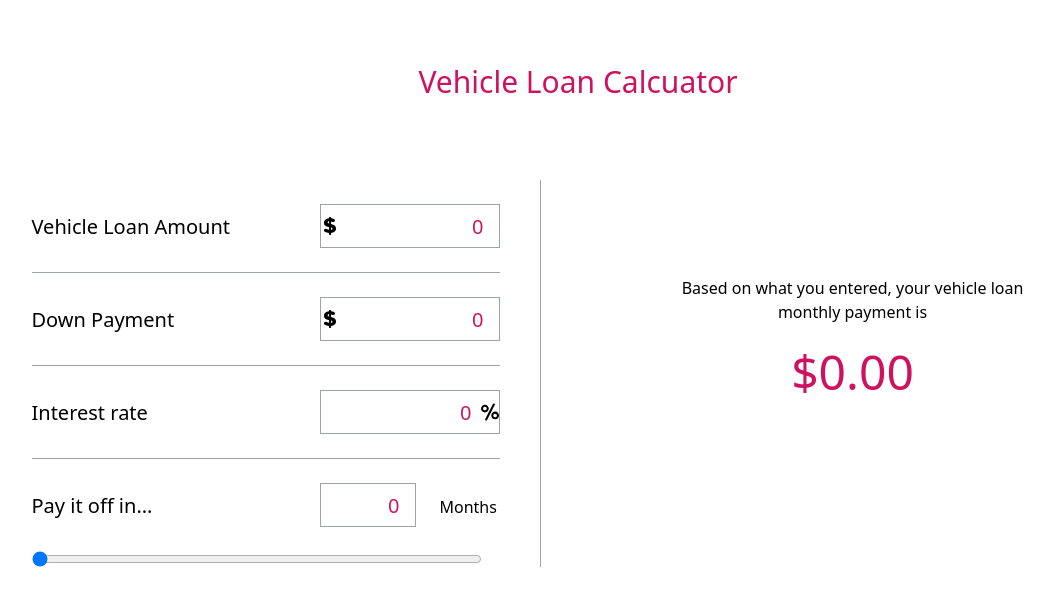
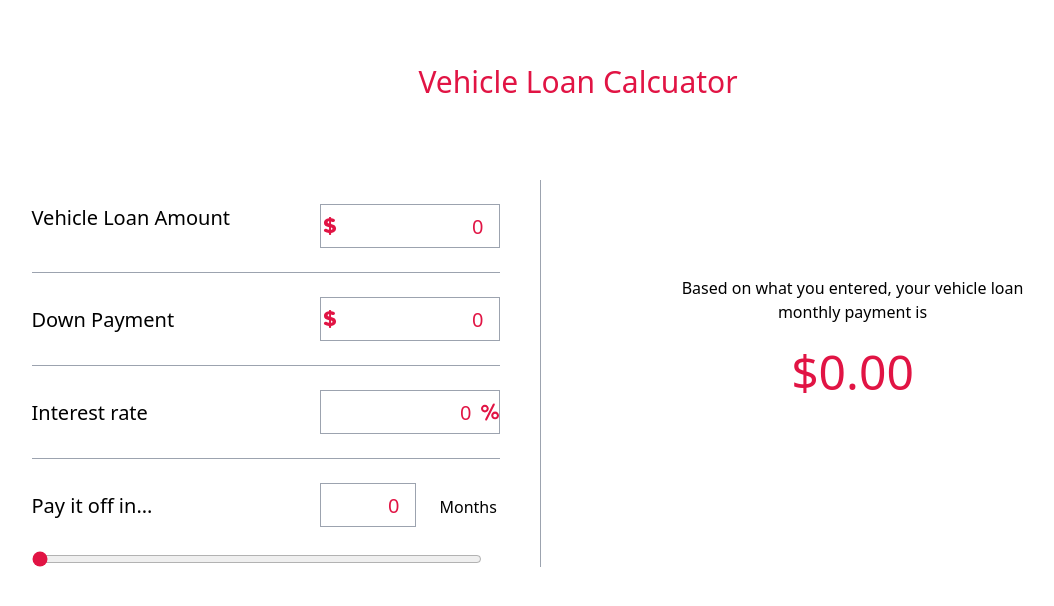
Before and after one commit to himanibabariya/Vehicle-Loan-Calculator, a React (Vite) app: page / in a window 1280 px wide. Shown: the top 606 px of the page, without its empty margins (62-1116 px from the left). Built offline with nearby package versions, Linux system fonts and the light colour scheme.

Commit message:
Style Updated

```diff
--- a/src/App.css
+++ b/src/App.css
@@ -1,12 +1,10 @@
-.range-input{
-  display: block;
-  width:450px;
-  cursor: pointer;
+label{
+  font-weight: 500;
 }
-/* body{
-background-color: #2C2C54;
-} */
-
+input[type=number]:focus {
+  border: 2px solid #E11444;
+  outline: none;
+}
 .input{
   font-size: 20px;
   width:180px;
@@ -17,7 +15,6 @@ background-color: #2C2C54;
     background-position: left center;
     background-repeat: no-repeat no-repeat;
     padding-left:1px !important;
-
 }
 .percentage{
   background-image: url("./assets/images/percentage.svg");
@@ -25,3 +22,14 @@ background-color: #2C2C54;
   background-repeat: no-repeat no-repeat;
   padding-right:12px !important;
 }
+.range-input{
+  display: block;
+  width:450px;
+  cursor: pointer;
+  accent-color: #E11444;
+  outline: none;
+}
+
+@media screen {
+
+}
--- a/src/App.jsx
+++ b/src/App.jsx
@@ -46,9 +46,8 @@ function App() {
 
       <div className='flex gap-x-10 flex-wrap max-w-7xl justify-center mx-auto mt-20'>
         <div className=''>
-          <div className='my-6 relative'>
+          <div className='my-6 flex flex-wrap'>
             <label htmlFor="loanAmount" className='w-72 inline-block text-xl '>Vehicle Loan Amount</label>
-            {/* <i class="fa-solid fa-dollar-sign text-customRed absolute top-2 text-lg"></i> */}
             <input
               placeholder='0'
               type="number"
--- a/tailwind.config.js
+++ b/tailwind.config.js
@@ -5,12 +5,10 @@ export default {
   theme: {
     extend: {
       colors:{
-        customRed:'#CE1260',
-        customBlue:'#2C2C54'
+        customRed:'#E11444',
+
       },
-      backgroundImage: {
-        'hero-pattern': "url('/img/hero-pattern.svg')",
-      }
+
     },
   },
   plugins: [],
```
Also changed, not shown: src/assets/images/dollar.svg, src/assets/images/percentage.svg.
